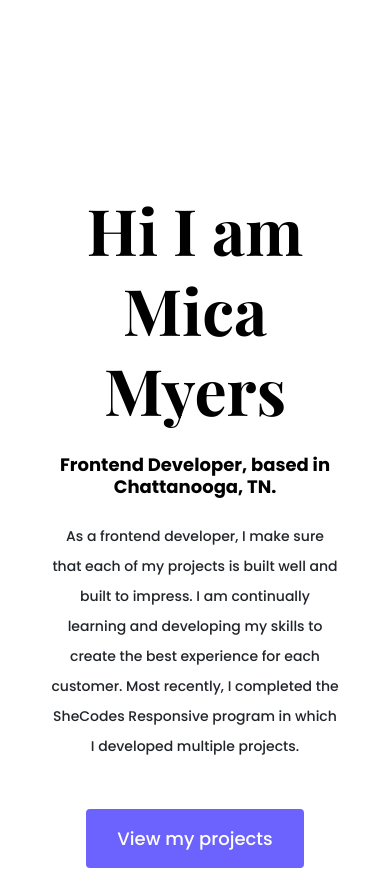
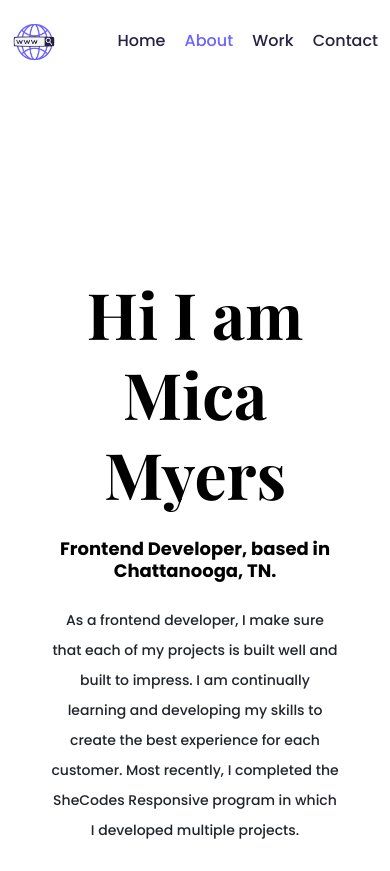
Before and after one commit to micaelajmyers/portfolio-project, a plain HTML site: page about.html in a window 390 px wide. Shown: the top 871 px of the page. Drawn offline with nearby package versions, Linux system fonts and the light colour scheme.

Commit message:
Updated SEO

```diff
--- a/about.html
+++ b/about.html
@@ -33,6 +33,36 @@
     ></script>
   </head>
   <body>
+    <div class="container">
+      <nav class="d-flex justify-content-between">
+        <a href="/" title="Homepage">
+          <img
+            src="images/logo.png"
+            class="logo d-none d-md-block"
+            alt="Mica Logo"
+          />
+          <img
+            src="images/logo-small.png"
+            class="small-logo d-block d-md-none"
+            alt="Mica Logo"
+          />
+        </a>
+        <ul>
+          <li>
+            <a href="/" title="Homepage"> Home </a>
+          </li>
+          <li class="active">
+            <a href="/about.html" title="About Mica">About</a>
+          </li>
+          <li>
+            <a href="/work.html" title="Mica's Work">Work</a>
+          </li>
+          <li>
+            <a href="/contact.html" title="Contact Mica">Contact</a>
+          </li>
+        </ul>
+      </nav>
+    </div>
     <div class="content-container container">
       <div class="row">
         <div class="col-md-6">
--- a/styles/application.css
+++ b/styles/application.css
@@ -157,6 +157,7 @@ footer .contact-box {
 footer .contact-box p {
   margin: 0;
 }
+
 footer .email-link {
   text-decoration: none;
   color: black;
```
Also changed, not shown: contact.html (+30 -0 lines), index.html (+8 -5 lines), work.html (+30 -0 lines), images/logo-small.jpg (deleted), images/logo-small.png (added), images/logo.png.
